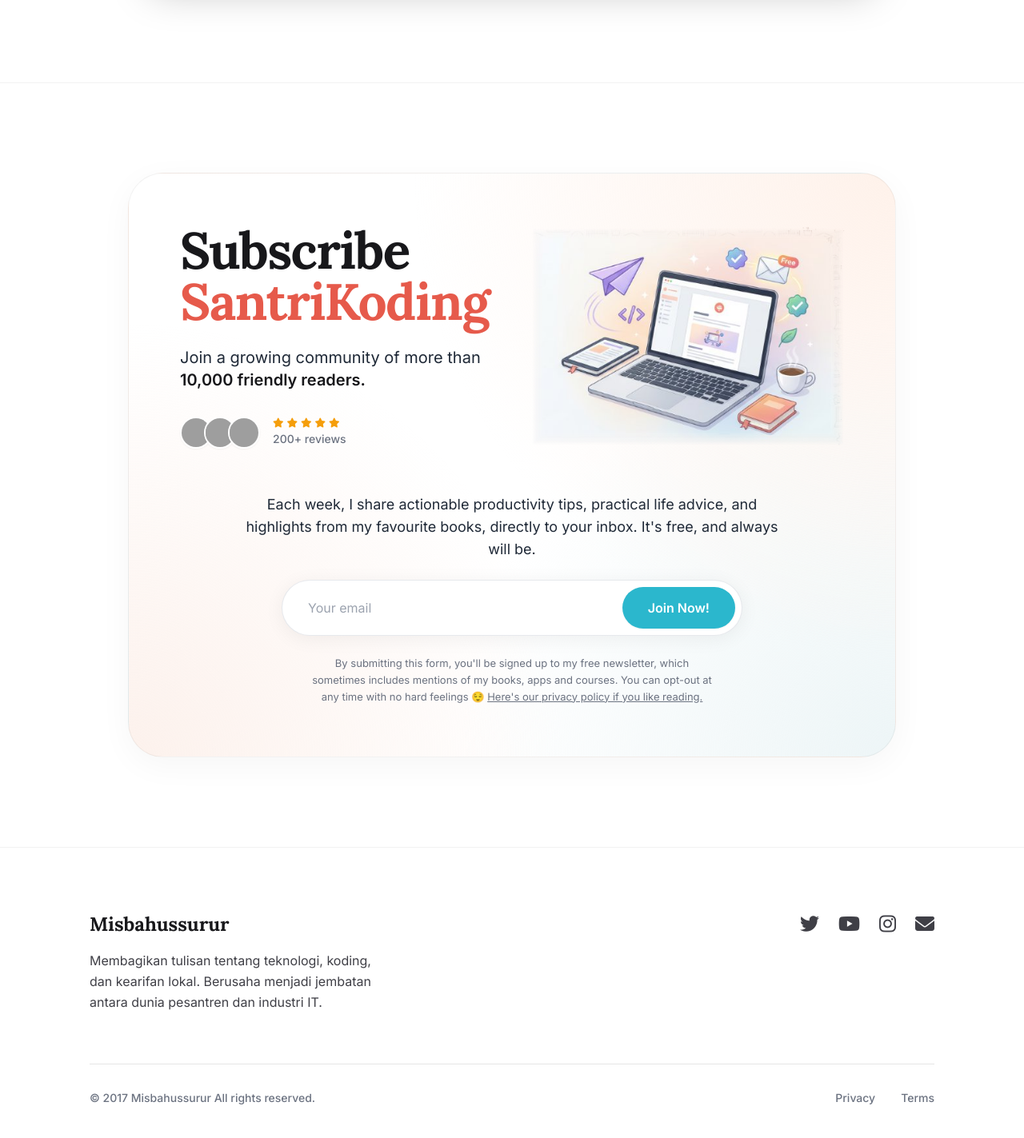
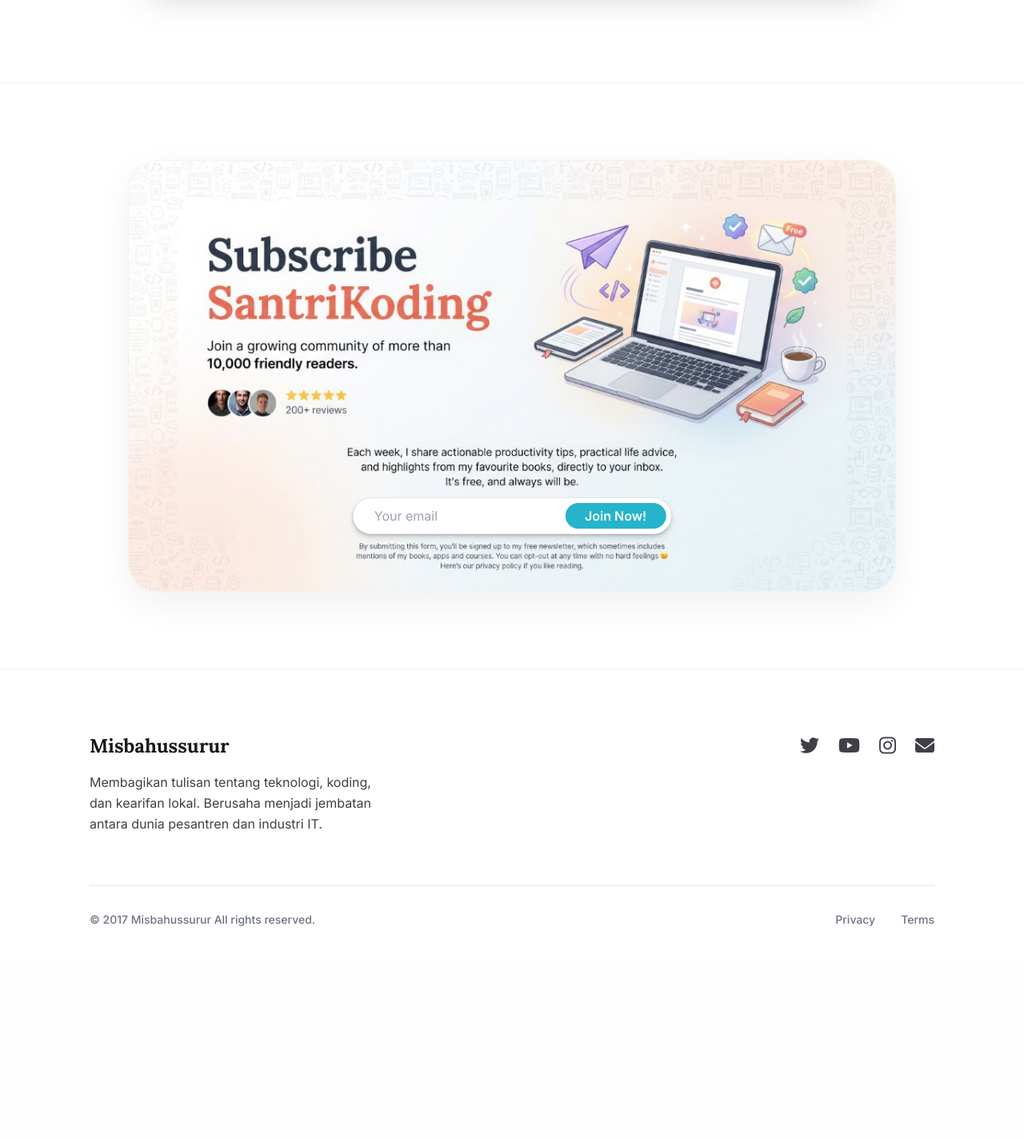
Before and after one commit to surur99ms/cob, a PHP site: page / in a window 1280 px wide. Shown: the part 3188-4611 px from the top of the page at 80% size. After the commit the page ends 4346 px from the top, so only its background shows below. Run offline with PHP 8.4, Linux system fonts and the light colour scheme; some libraries are stand-ins or nearby versions; grey boxes are pictures that could not be loaded.

Commit message:
feat: pasang gambar mockup langsung pada section Subscribe dengan form overlay interaktif

```diff
--- a/index.php
+++ b/index.php
@@ -337,80 +337,35 @@ $videos = [
         </section>
 
         <!-- Newsletter Section -->
-        <section id="newsletter" class="py-20 lg:py-28 border-t border-black/5">
+        <section id="newsletter" class="py-16 sm:py-24 border-t border-black/5">
             <div class="max-w-5xl mx-auto px-4 sm:px-6 lg:px-8">
-                <div class="rounded-[36px] sm:rounded-[44px] p-8 sm:p-12 lg:p-16 shadow-[0_10px_40px_rgba(0,0,0,0.04)] border border-black/5 relative overflow-hidden"
-                     style="background: radial-gradient(circle at 100% 0%, rgba(254, 237, 227, 0.75) 0%, rgba(255, 255, 255, 0) 50%), radial-gradient(circle at 0% 100%, rgba(251, 234, 226, 0.65) 0%, rgba(255, 255, 255, 0) 45%), radial-gradient(circle at 100% 100%, rgba(231, 242, 244, 0.75) 0%, rgba(255, 255, 255, 0) 45%), #FFFFFF;">
-
-                    <!-- Top Section (Grid: Left text & social proof, Right 3D illustration) -->
-                    <div class="grid grid-cols-1 md:grid-cols-12 gap-8 lg:gap-12 items-center mb-10 sm:mb-14">
-
-                        <!-- Left Column -->
-                        <div class="md:col-span-6 lg:col-span-6 space-y-6">
-                            <h2 class="text-5xl sm:text-6xl lg:text-[4rem] font-serif font-bold text-ink leading-[1.08] tracking-tight">
-                                Subscribe<br/>
-                                <span class="text-[#E65A4B]">SantriKoding</span>
-                            </h2>
-
-                            <p class="text-gray-800 text-lg sm:text-xl font-normal leading-snug">
-                                Join a growing community of more than<br class="hidden sm:inline"/>
-                                <span class="font-bold text-ink">10,000 friendly readers.</span>
-                            </p>
-
-                            <!-- Avatars & 5 Stars & Reviews -->
-                            <div class="flex items-center gap-4 pt-2">
-                                <div class="flex -space-x-2.5">
-                                    <img class="w-10 h-10 rounded-full border-2 border-white object-cover shadow-sm" src="https://images.unsplash.com/photo-1507003211169-0a1dd7228f2d?w=100&h=100&fit=crop&crop=faces" alt="Reader avatar">
-                                    <img class="w-10 h-10 rounded-full border-2 border-white object-cover shadow-sm" src="https://images.unsplash.com/photo-1500648767791-00dcc994a43e?w=100&h=100&fit=crop&crop=faces" alt="Reader avatar">
-                                    <img class="w-10 h-10 rounded-full border-2 border-white object-cover shadow-sm" src="https://images.unsplash.com/photo-1519085360753-af0119f7cbe7?w=100&h=100&fit=crop&crop=faces" alt="Reader avatar">
-                                </div>
-                                <div class="flex flex-col justify-center">
-                                    <div class="flex text-[#F59E0B] text-xs gap-1">
-                                        <i class="fas fa-star"></i>
-                                        <i class="fas fa-star"></i>
-                                        <i class="fas fa-star"></i>
-                                        <i class="fas fa-star"></i>
-                                        <i class="fas fa-star"></i>
-                                    </div>
-                                    <span class="text-xs sm:text-sm text-gray-500 font-medium mt-1">200+ reviews</span>
-                                </div>
-                            </div>
-                        </div>
-
-                        <!-- Right Column (3D Illustration) -->
-                        <div class="md:col-span-6 lg:col-span-6 flex justify-center md:justify-end">
-                            <img src="newsletter-ill.png" alt="SantriKoding Newsletter Illustration" class="w-full max-w-sm sm:max-w-md lg:max-w-[460px] h-auto object-contain select-none pointer-events-none drop-shadow-sm">
-                        </div>
-
-                    </div>
-
-                    <!-- Bottom Section (Centered) -->
-                    <div class="max-w-2xl mx-auto text-center space-y-6">
-                        <p class="text-gray-800 text-base sm:text-lg leading-relaxed font-normal">
-                            Each week, I share actionable productivity tips, practical life advice, and highlights from my favourite books, directly to your inbox. It's free, and always will be.
-                        </p>
 
                 <?php if ($message): ?>
-                            <div class="p-4 rounded-2xl text-sm font-medium <?= $msgType == 'success' ? 'bg-green-50 text-green-800 border border-green-200' : 'bg-red-50 text-red-800 border border-red-200' ?>">
+                    <div class="max-w-md mx-auto mb-6 p-4 rounded-2xl text-center text-sm font-medium shadow-sm <?= $msgType == 'success' ? 'bg-green-100 text-green-900 border border-green-200' : 'bg-red-100 text-red-900 border border-red-200' ?>">
                         <?= htmlspecialchars($message) ?>
                     </div>
                 <?php endif; ?>
 
-                        <form method="POST" action="#newsletter" class="flex flex-col sm:flex-row items-center bg-white rounded-full p-2 border border-gray-200/90 shadow-[0_4px_25px_rgba(0,0,0,0.06)] max-w-xl mx-auto focus-within:ring-2 focus-within:ring-[#2BB7CD]/30 focus-within:border-[#2BB7CD] transition-all">
+                <!-- Card Container with Direct Mockup Image & Functional Form Overlay -->
+                <div class="relative w-full rounded-[24px] sm:rounded-[36px] overflow-hidden shadow-[0_15px_45px_rgba(0,0,0,0.06)] border border-black/5 bg-white select-none">
+                    <!-- Gambar Utuh Sesuai Mockup -->
+                    <img src="newsletter-bg.jpg" alt="Subscribe SantriKoding" class="w-full h-auto block pointer-events-none">
+
+                    <!-- Form Interaktif (Your email + Join Now!) -->
+                    <form method="POST" action="#newsletter"
+                          class="absolute flex items-center bg-white rounded-full border border-gray-200 shadow-md p-0.5 sm:p-1 md:p-1.5 focus-within:ring-2 focus-within:ring-[#2BB7CD] transition-all"
+                          style="left: 50%; transform: translateX(-50%); top: 78.2%; width: 41.6%; height: 8.5%; min-height: 28px;">
+
                         <input type="email" name="email" required placeholder="Your email"
-                                class="w-full sm:flex-1 px-6 py-3.5 bg-transparent focus:outline-none text-ink placeholder-gray-400 font-normal text-base rounded-full">
+                               class="w-full h-full px-2.5 sm:px-4 md:px-5 bg-transparent focus:outline-none text-gray-800 placeholder-gray-400 font-normal text-[10px] sm:text-xs md:text-sm lg:text-base rounded-full">
+
                         <button type="submit"
-                                class="w-full sm:w-auto px-8 py-3.5 bg-[#2BB7CD] hover:bg-[#239fb3] text-white font-semibold rounded-full transition-all shadow-sm hover:shadow text-base whitespace-nowrap cursor-pointer">
+                                class="h-full px-2.5 sm:px-4 md:px-6 bg-[#25B4CB] hover:bg-[#1fa5bb] text-white font-semibold rounded-full text-[10px] sm:text-xs md:text-sm lg:text-base whitespace-nowrap shadow-sm transition-all cursor-pointer flex items-center justify-center">
                             Join Now!
                         </button>
                     </form>
-
-                        <p class="text-xs sm:text-[13px] text-gray-500 leading-relaxed max-w-lg mx-auto">
-                            By submitting this form, you'll be signed up to my free newsletter, which sometimes includes mentions of my books, apps and courses. You can opt-out at any time with no hard feelings 😌 <a href="#" class="underline hover:text-gray-700">Here's our privacy policy if you like reading.</a>
-                        </p>
                 </div>
 
-                </div>
             </div>
         </section>
 
```
Also changed, not shown: newsletter-bg.jpg (added), newsletter-ill.png (deleted). Lines whose indentation alone changed are shown as unchanged.
